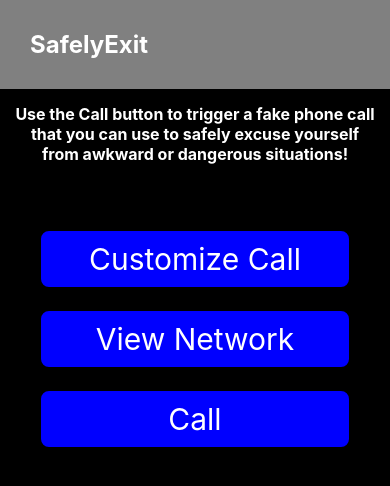
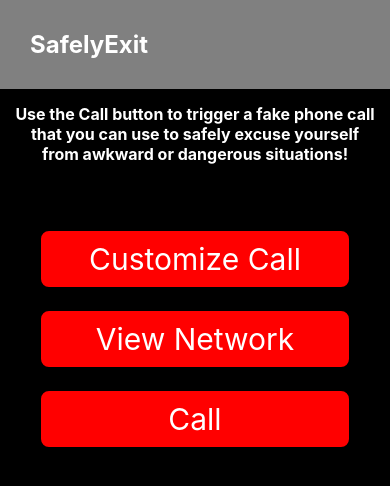
Before and after one commit to KacysGit/SafeExit, a React Native app: screen / in a window 390 px wide. Shown: the top 486 px of the page. Built offline with nearby package versions, Linux system fonts and the light colour scheme.

Commit message:
fixed test

```diff
--- a/App.js
+++ b/App.js
@@ -168,7 +168,7 @@ const styles = StyleSheet.create({
     padding: 10,
     borderWidth: 2,
     borderRadius: 10,
-    backgroundColor: "blue",
+    backgroundColor: "red",
     width: '80%', // Set a specific width for the buttons
   },
   buttonText: {
```
